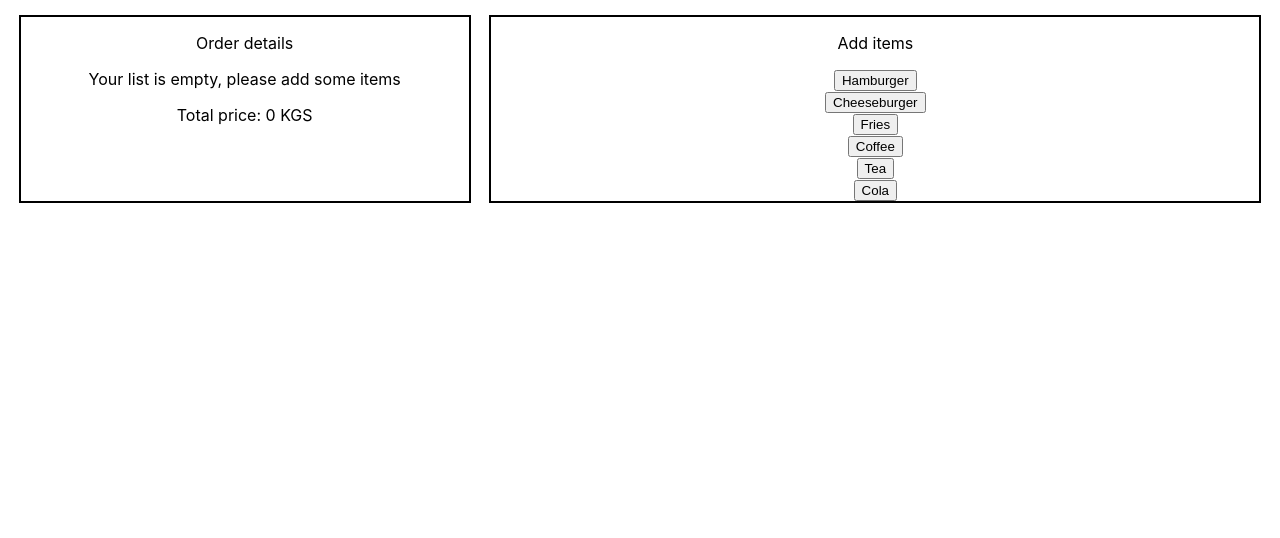
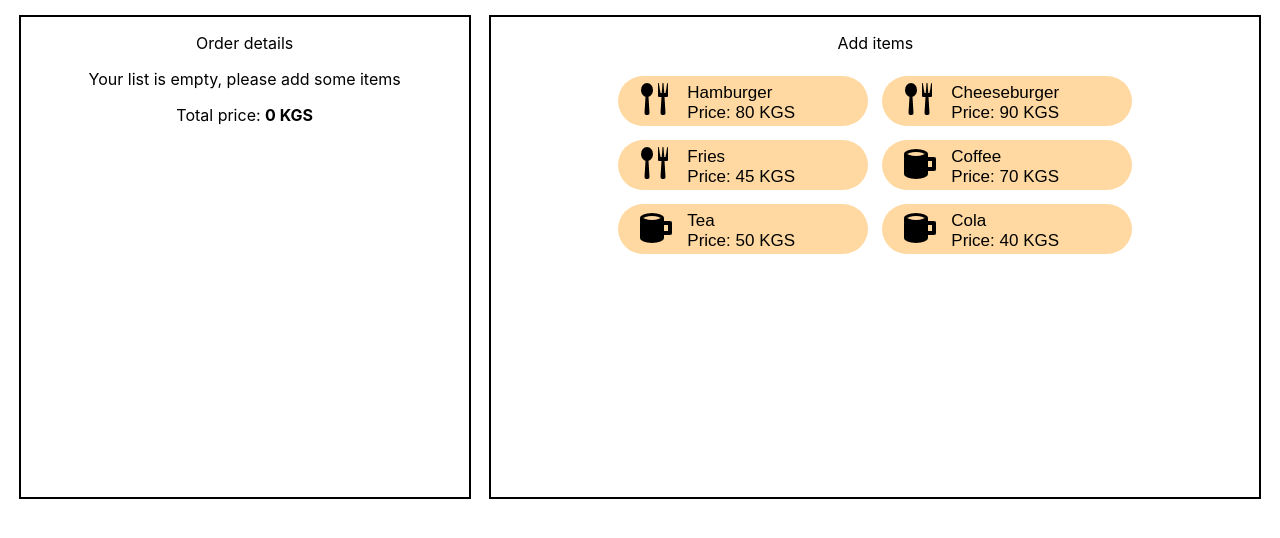
Before and after one commit to dmsagaidak/cw-7, a React (Create React App) app: page / in a window 1280 px wide. Shown: the top 538 px of the page. Built offline with nearby package versions, Linux system fonts and the light colour scheme.

Commit message:
Added icons, edited css of buttons and order list

```diff
--- a/src/Components/Btns/Btns.css
+++ b/src/Components/Btns/Btns.css
@@ -0,0 +1,17 @@
+.order-btn{
+    width: 250px;
+    height: 50px;
+    padding: 7px;
+    display: flex;
+    flex-direction: row;
+    margin: 7px;
+    font-size: 17px;
+    text-align: left;
+    background: #ffd9a1;
+    border: none;
+    border-radius: 30px;
+}
+
+.icon-cont{
+    margin: 0 15px;
+}
--- a/src/Components/Btns/Btns.tsx
+++ b/src/Components/Btns/Btns.tsx
@@ -1,5 +1,7 @@
 import React from 'react';
-import './Btns.css'
+import './Btns.css';
+import foodImg from '../../assets/spoon-knife.png';
+import drinkImg from '../../assets/mug.png';
 
 interface BtnsProps extends React.PropsWithChildren {
   name: string;
@@ -8,9 +10,22 @@ interface BtnsProps extends React.PropsWithChildren {
 }
 
 const Btns: React.FC<BtnsProps> = (props) => {
+  let img;
+  if(props.name === 'Hamburger' || props.name === 'Cheeseburger' || props.name === 'Fries'){
+    img = foodImg;
+  }else{
+    img = drinkImg
+  }
   return (
     <div>
-      <button onClick={props.onItemAdd}>{props.name}</button>
+      <button onClick={props.onItemAdd} className="order-btn">
+        <div className="icon-cont">
+          <img src={img}/></div>
+        <div>
+          <div>{props.name}</div>
+          <div>Price: {props.price} KGS</div>
+        </div>
+      </button>
     </div>
   );
 };
--- a/src/Components/OrderList/OrderList.css
+++ b/src/Components/OrderList/OrderList.css
@@ -1,12 +1,27 @@
 .item{
     margin: 2px 0;
+    padding: 3px 0;
     width: 34vw;
+    height: 30px;
+    line-height: 30px;
     border: 1px solid #d9cfcf;
     border-radius: 5px;
     display: flex;
     justify-content: space-around;
 }
 
+.item-name{
+    width: 70px;
+    margin-right: 25px;
+}
+
+.remove-btn{
+    background: #e00c0c;
+    color: #fff;
+    border: none;
+    border-radius: 8px;
+}
+
 .hidden{
     display: none;
 }
--- a/src/Components/OrderList/OrderList.tsx
+++ b/src/Components/OrderList/OrderList.tsx
@@ -16,10 +16,10 @@ const OrderList: React.FC<OrderListProps> = (props) => {
 
   return (
     <div className={classNames.join(' ')}>
-      <div>{props.name}</div>
+      <div className="item-name">{props.name}</div>
       <div>x {props.count}</div>
       <div>{props.price} KGS</div>
-      <button onClick={props.remove}>Remove</button>
+      <button onClick={props.remove} className="remove-btn">Remove</button>
       <div>{props.children}</div>
     </div>
   );
--- a/src/Containers/App/App.css
+++ b/src/Containers/App/App.css
@@ -8,12 +8,22 @@
 
 .order-details{
   width: 35vw;
+  height: 60vh;
   border: 2px solid #000;
 }
 
 .add-items{
   width: 60vw;
+  height: 60vh;
   border: 2px solid #000;
+}
+
+.buttons-cont{
+  display: flex;
+  flex-direction: row;
+  flex-wrap: wrap;
+  justify-content: center;
+  align-self: center;
 }
 
 .list{
--- a/src/Containers/App/App.tsx
+++ b/src/Containers/App/App.tsx
@@ -26,7 +26,7 @@ function App() {
     setItems(prev => prev.map(item =>{
       return item.id === id? {
         ...item,
-        count: item.count++,
+        count: item.count +1,
       }: item;
     }));
     setCount(count)
@@ -79,11 +79,13 @@ function App() {
           {orderList}
         </div>
 
-        <p>Total price: {getPrice} KGS</p>
+        <p>Total price: <strong>{getPrice} KGS</strong></p>
       </div>
       <div className="add-items">
         <p>Add items</p>
-        {buttonsList}
+        <div className="buttons-cont">
+          {buttonsList}
+        </div>
       </div>
     </div>
   );
```
Also changed, not shown: src/assets/mug.png (added), src/assets/spoon-knife.png (added).
